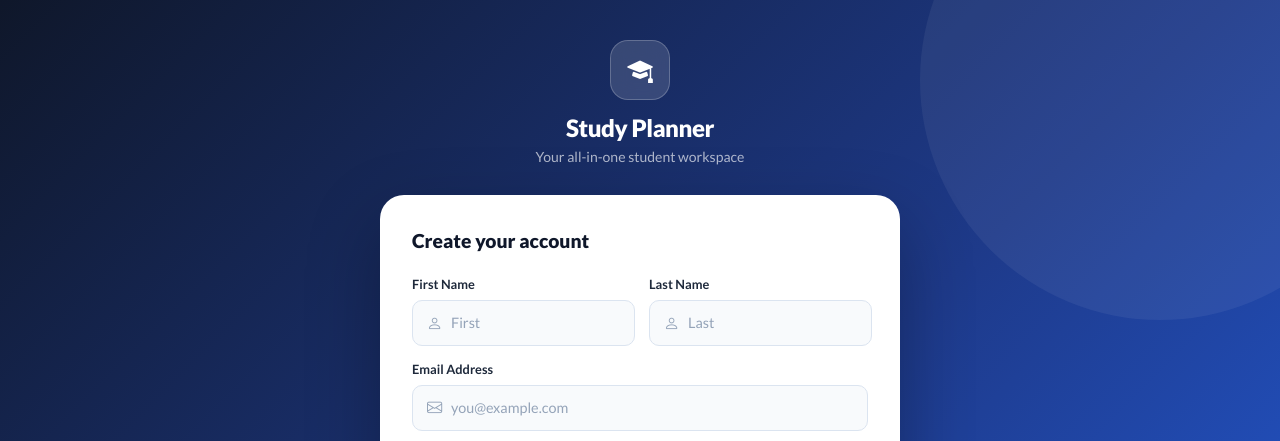
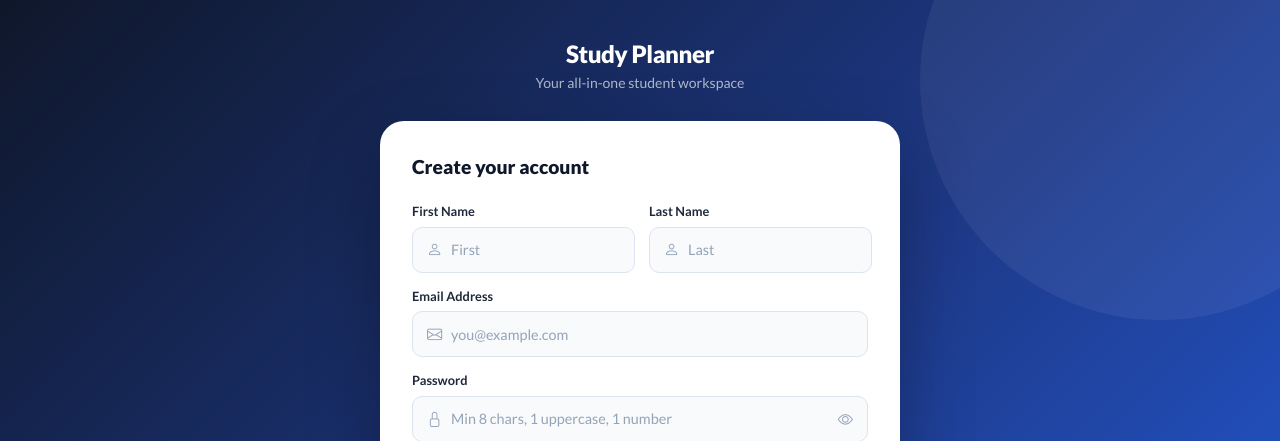
Before and after one commit to ShockCharge/CS301-Project, a Flask app: page /signup in a window 1280 px wide. Shown: the top 441 px of the page. Run offline with Flask 3, Linux system fonts and the light colour scheme; some libraries are stand-ins or nearby versions.

Commit message:
Removed the brand/logo in Signup and 2FAVerify pages.

```diff
--- a/Static/css/signup.css
+++ b/Static/css/signup.css
@@ -47,24 +47,6 @@
         .auth-brand {
             text-align: center;
             margin-bottom: 1.75rem;
-        }
-
-        .auth-brand-icon {
-            width: 60px;
-            height: 60px;
-            border-radius: 18px;
-            background: rgba(255,255,255,0.14);
-            border: 1px solid rgba(255,255,255,0.22);
-            display: inline-flex;
-            align-items: center;
-            justify-content: center;
-            margin-bottom: 0.85rem;
-            backdrop-filter: blur(10px);
-        }
-
-        .auth-brand-icon i {
-            font-size: 1.6rem;
-            color: #fff;
         }
 
         .auth-brand h1 {
--- a/Templates/signup.html
+++ b/Templates/signup.html
@@ -17,9 +17,6 @@
 
     <!-- Brand -->
     <div class="auth-brand">
-        <div class="auth-brand-icon">
-            <i class="bi bi-mortarboard-fill"></i>
-        </div>
         <h1>Study Planner</h1>
         <p>Your all-in-one student workspace</p>
     </div>
--- a/Templates/verify2fa_mobile.html
+++ b/Templates/verify2fa_mobile.html
@@ -15,7 +15,6 @@
 
         <!-- Brand -->
         <div class="verify-brand">
-            <div class="verify-lock-icon">🔒</div>
             <h1>Study Planner</h1>
             <p>Two-step verification</p>
         </div>
```
Also changed, not shown: static/css/verify2fa_mobile.css (+0 -14 lines).
